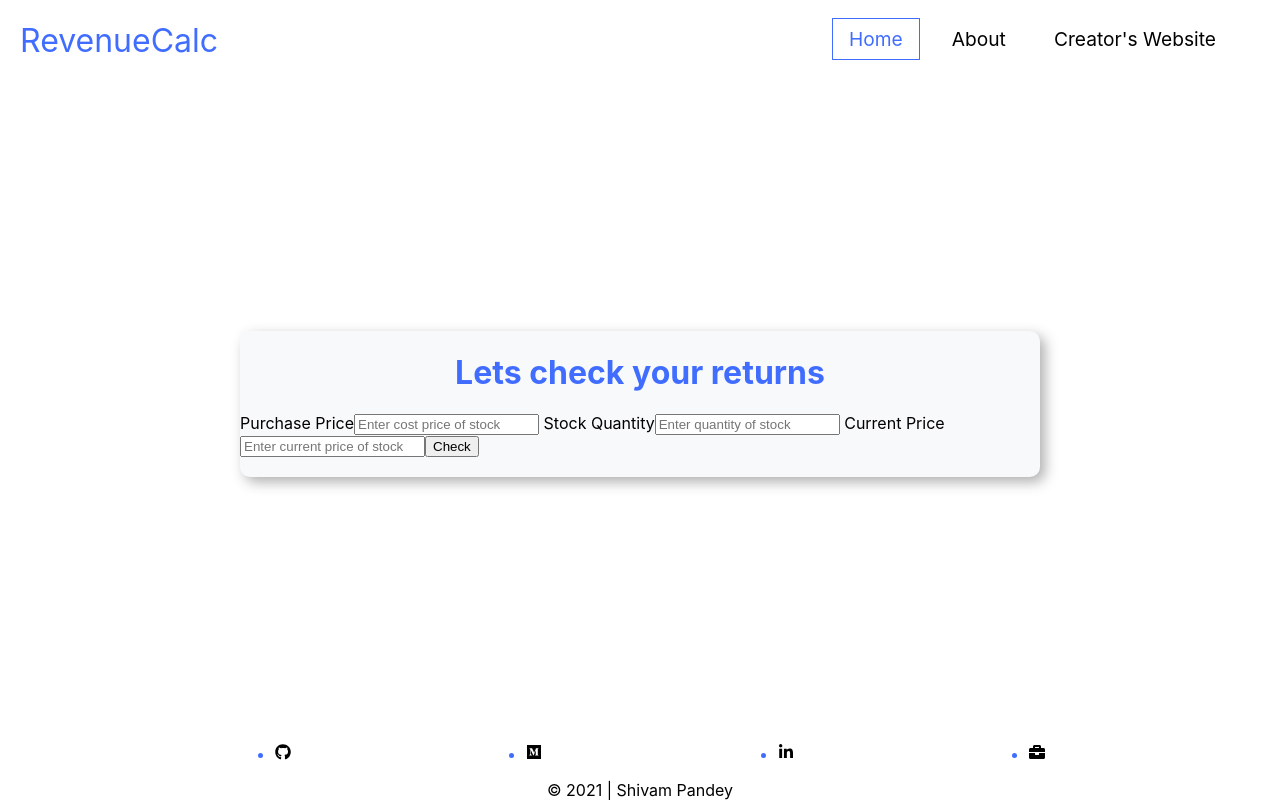
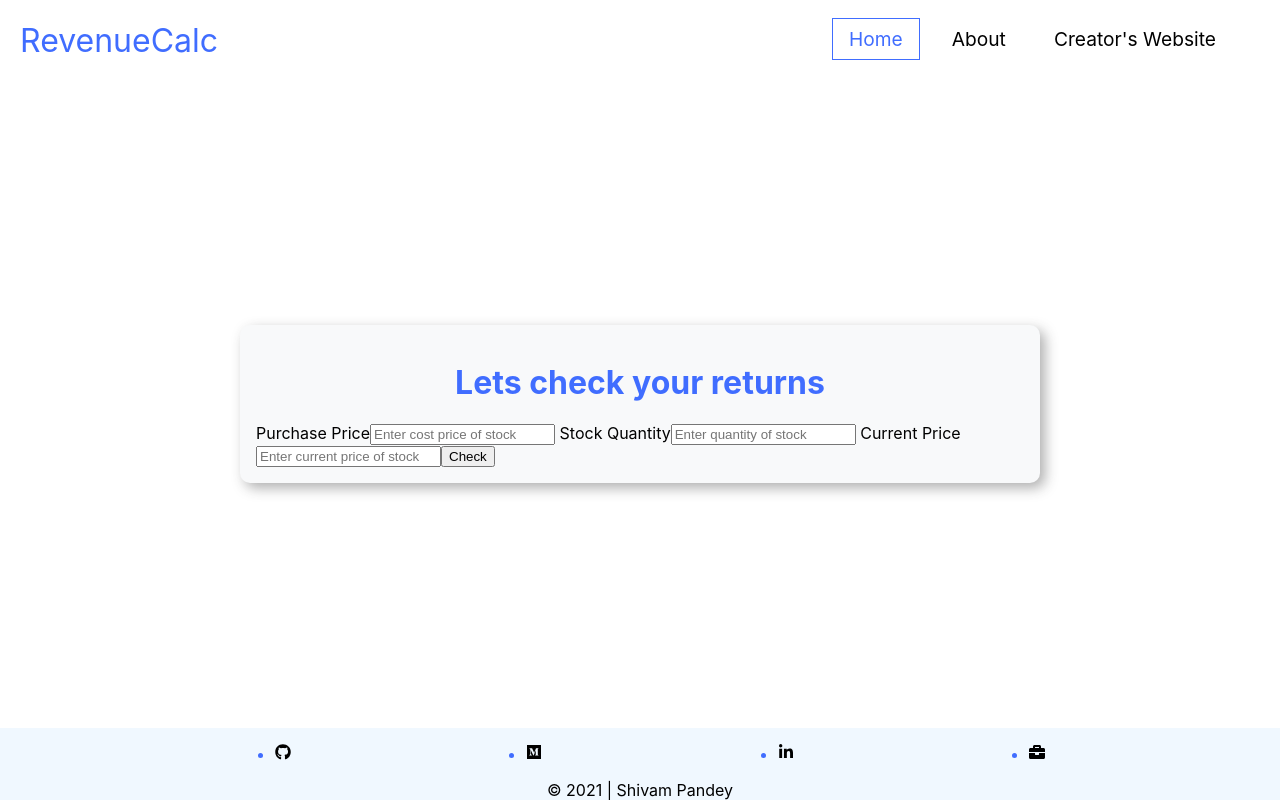
Before and after one commit to SJTGSHIVAM/profit_loss_mark14, a React (Create React App) app: page / in a window 1280 px wide. Built offline with nearby package versions, Linux system fonts and the light colour scheme.

Commit message:
styling: footer fixed and pading to profclac

```diff
--- a/src/components/Footer/Footer.css
+++ b/src/components/Footer/Footer.css
@@ -6,6 +6,9 @@ footer ul {
   justify-content: space-evenly;
   /* align-items: flex-end; */
 }
+footer {
+  background-color: aliceblue;
+}
 .legacyText {
   text-align: center;
 }
--- a/src/components/ProfitCalc/ProfitCalc.css
+++ b/src/components/ProfitCalc/ProfitCalc.css
@@ -9,7 +9,7 @@ a {
   background-color: #f8f9fa;
   margin: auto;
   border-radius: 10px;
-  padding: 0 0 20px 0;
+  padding: 1rem;
   -webkit-box-shadow: 5px 5px 13px 0px rgba(50, 50, 50, 0.39);
   -moz-box-shadow: 5px 5px 13px 0px rgba(50, 50, 50, 0.39);
   box-shadow: 5px 5px 13px 0px rgba(50, 50, 50, 0.39);
```
